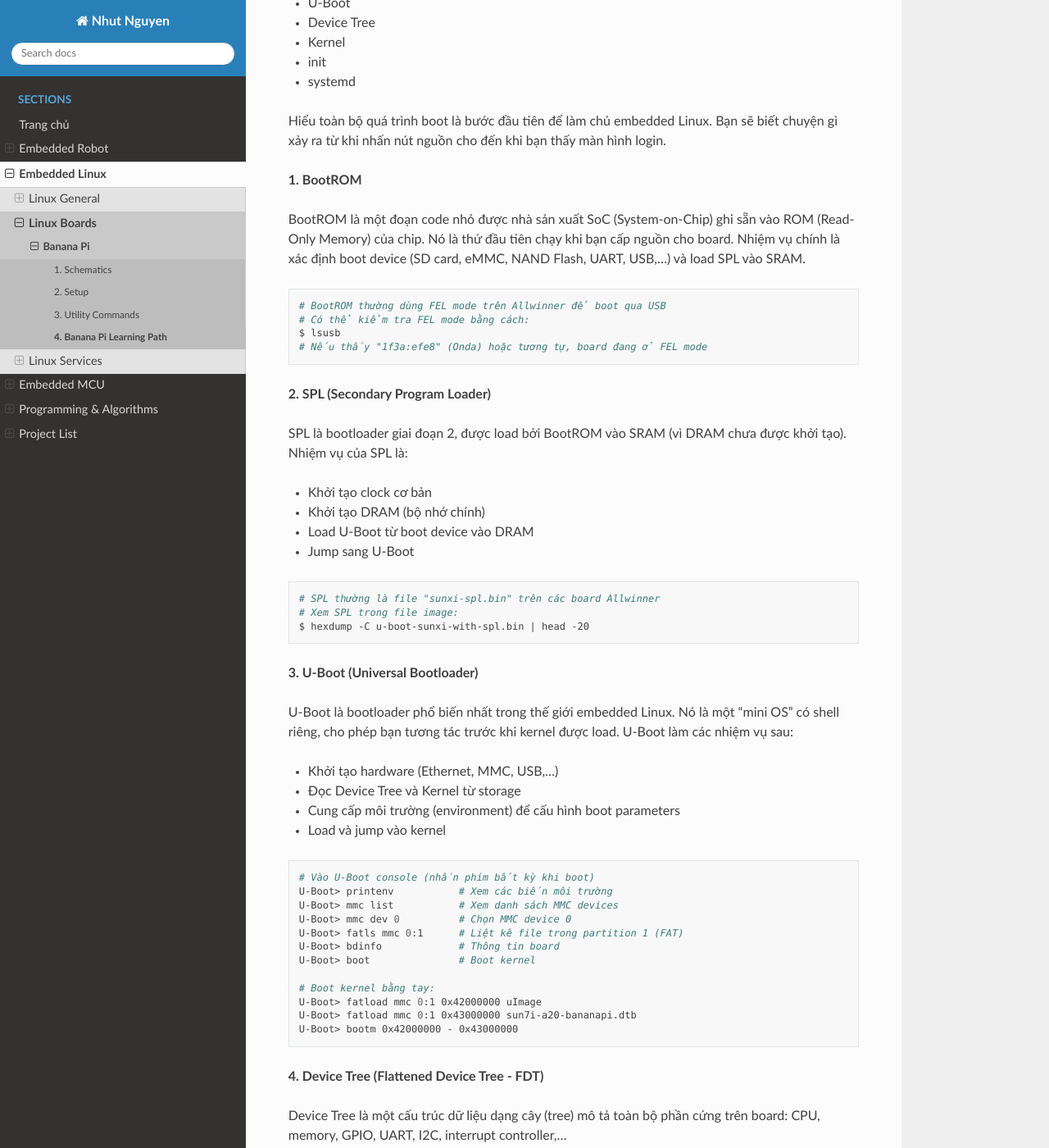
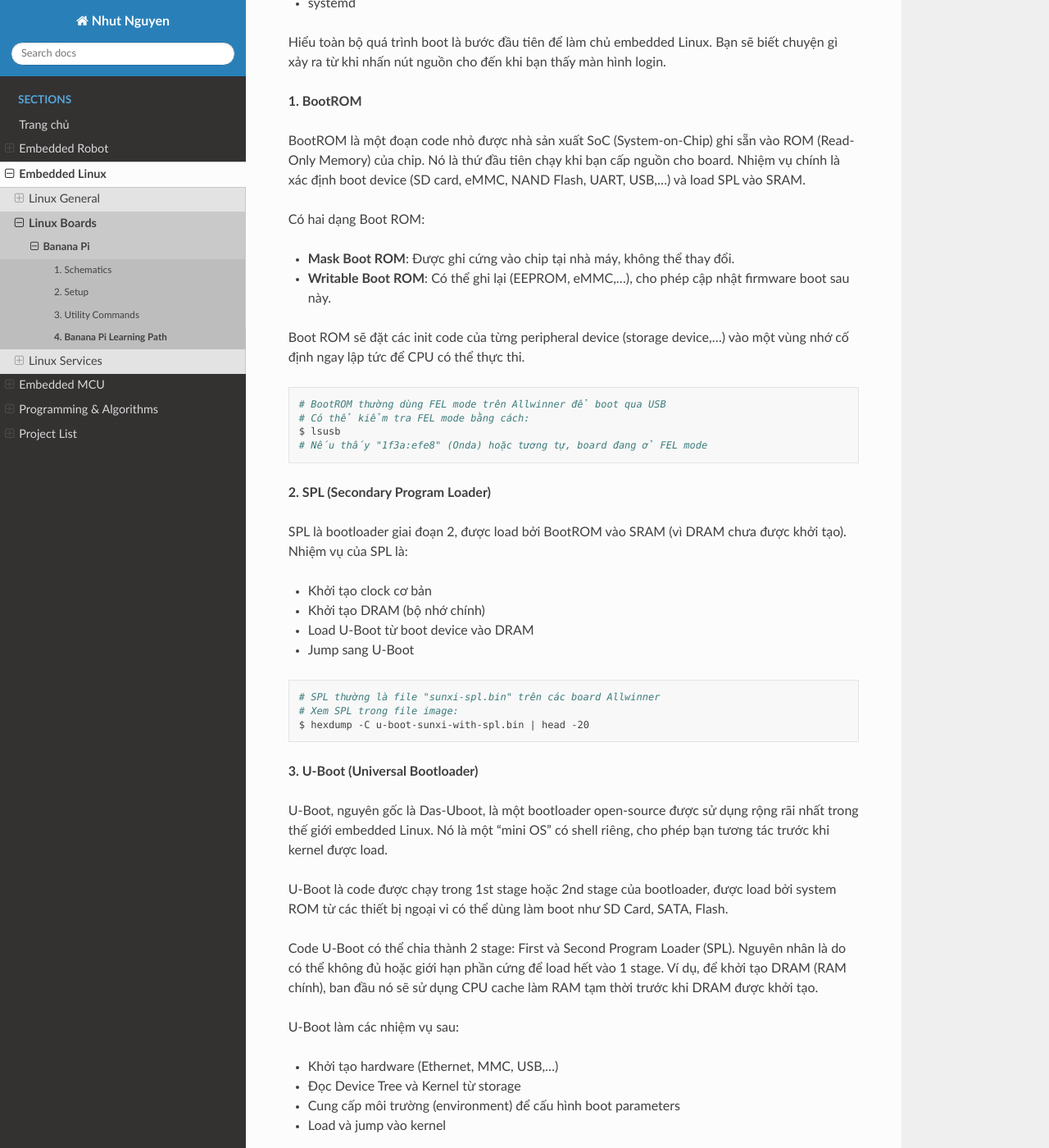
Before and after one commit to minhnhut-n/nhutnguyen, a Sphinx documentation site: the page built from docs/source/embedded_linux/board/banana_pi/learning-path/level-02-embedded-linux.rst, in a window 1280 px wide and 1400 px high, scrolled down 392 px. Shown: the whole window at 82% size. Built offline with Sphinx 7.4.7 and the Read the Docs theme 3.1.0, drawn with Linux system fonts in a browser that asks for light colours; some of the changed text lies outside the part shown.

Commit message:
modify content on linux level2

```diff
--- a/docs/source/embedded_linux/board/banana_pi/learning-path/level-02-embedded-linux.rst
+++ b/docs/source/embedded_linux/board/banana_pi/learning-path/level-02-embedded-linux.rst
@@ -26,6 +22,15 @@ BootROM là một đoạn code nhỏ được nhà sản xuất SoC (System-on-C
 vào ROM (Read-Only Memory) của chip. Nó là thứ đầu tiên chạy khi bạn cấp
 nguồn cho board. Nhiệm vụ chính là xác định boot device (SD card, eMMC,
 NAND Flash, UART, USB,...) và load SPL vào SRAM.
+
+Có hai dạng Boot ROM:
+
+- **Mask Boot ROM**: Được ghi cứng vào chip tại nhà máy, không thể thay đổi.
+- **Writable Boot ROM**: Có thể ghi lại (EEPROM, eMMC,...), cho phép cập nhật
+  firmware boot sau này.
+
+Boot ROM sẽ đặt các init code của từng peripheral device (storage device,...)
+vào một vùng nhớ cố định ngay lập tức để CPU có thể thực thi.
 
 .. code-block:: bash
 
@@ -52,14 +57,32 @@ SPL là bootloader giai đoạn 2, được load bởi BootROM vào SRAM (vì DR
 
 **3. U-Boot (Universal Bootloader)**
 
-U-Boot là bootloader phổ biến nhất trong thế giới embedded Linux. Nó là một
-"mini OS" có shell riêng, cho phép bạn tương tác trước khi kernel được load.
+U-Boot, nguyên gốc là Das-Uboot, là một bootloader open-source được sử dụng
+rộng rãi nhất trong thế giới embedded Linux. Nó là một "mini OS" có shell
+riêng, cho phép bạn tương tác trước khi kernel được load.
+
+U-Boot là code được chạy trong 1st stage hoặc 2nd stage của bootloader,
+được load bởi system ROM từ các thiết bị ngoại vi có thể dùng làm boot
+như SD Card, SATA, Flash.
+
+Code U-Boot có thể chia thành 2 stage: First và Second Program Loader (SPL).
+Nguyên nhân là do có thể không đủ hoặc giới hạn phần cứng để load hết vào
+1 stage. Ví dụ, để khởi tạo DRAM (RAM chính), ban đầu nó sẽ sử dụng CPU
+cache làm RAM tạm thời trước khi DRAM được khởi tạo.
+
 U-Boot làm các nhiệm vụ sau:
 
 - Khởi tạo hardware (Ethernet, MMC, USB,...)
 - Đọc Device Tree và Kernel từ storage
 - Cung cấp môi trường (environment) để cấu hình boot parameters
 - Load và jump vào kernel
+
+.. note::
+
+   Chuẩn boot phổ biến trên máy tính hiện đại là UEFI, được định nghĩa trong
+   Embedded Base Boot Requirements. UEFI là một binary interface giống với
+   GRUB hay Linux kernel, được load/boot thông qua boot manager dưới dạng
+   CLI. Trong khi đó, U-Boot là giải pháp đặc thù cho embedded Linux.
 
 .. code-block:: bash
 
@@ -129,6 +152,13 @@ phần mô tả hardware ra khỏi kernel code.
 Device Tree compiler (DTC) sẽ biên dịch ``.dts`` thành ``.dtb`` (binary).
 Kernel đọc ``.dtb`` để biết nó đang chạy trên hardware nào và khởi tạo driver
 tương ứng.
+
+.. warning::
+
+   Việc viết Device Tree sai hoặc thiếu có thể dẫn đến các vấn đề nghiêm trọng:
+   nếu nhẹ thì mất cấu hình Wi-Fi, RAM thiếu, peripheral không hoạt động; nặng
+   thì brick device, không boot được (no boot load). Vì vậy, luôn kiểm tra kỹ
+   Device Tree trước khi flash xuống board.
 
 .. code-block:: bash
 
```
Also changed, not shown: other parts of docs/source/embedded_linux/board/banana_pi/learning-path/level-02-embedded-linux.rst (+0 -4 lines), 2 other files.
